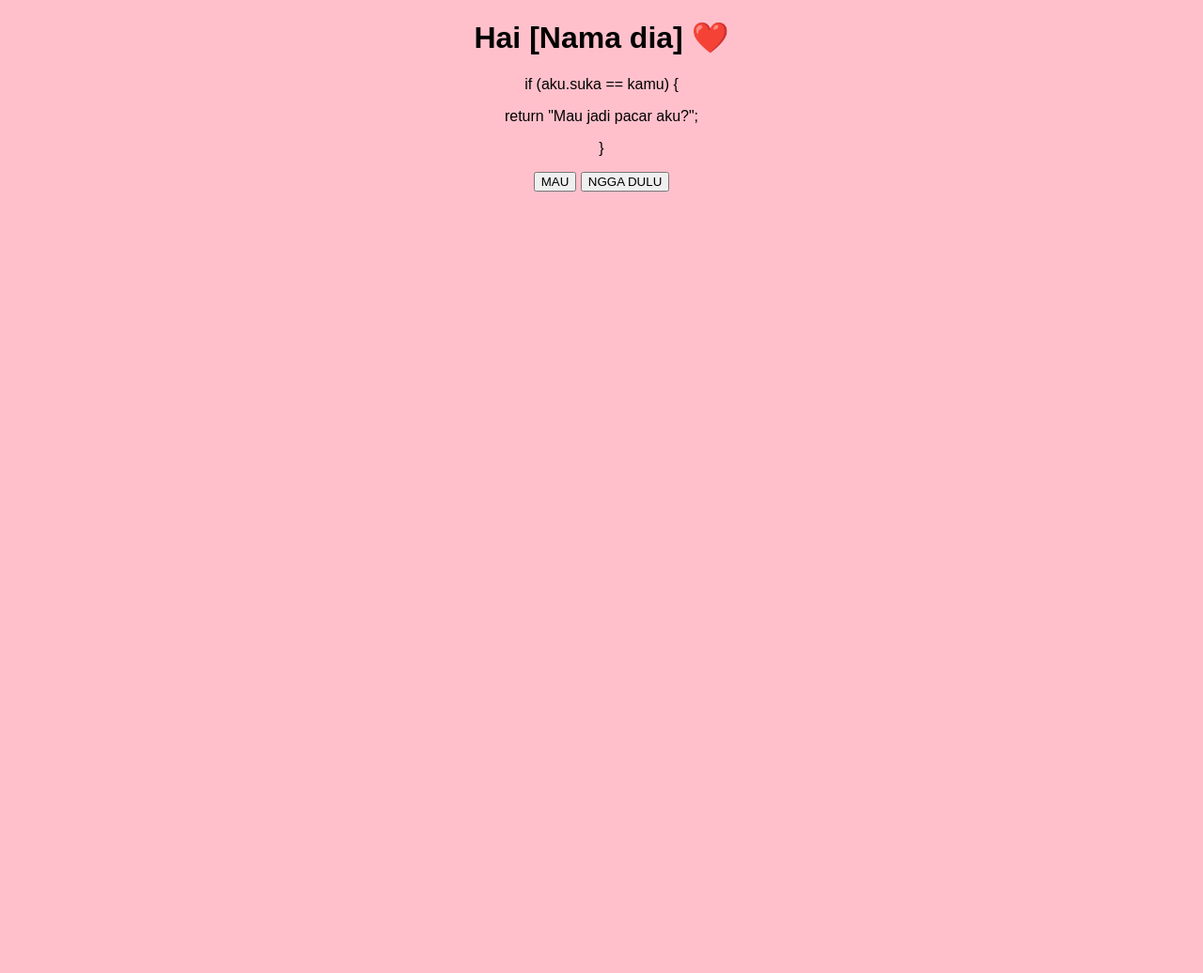
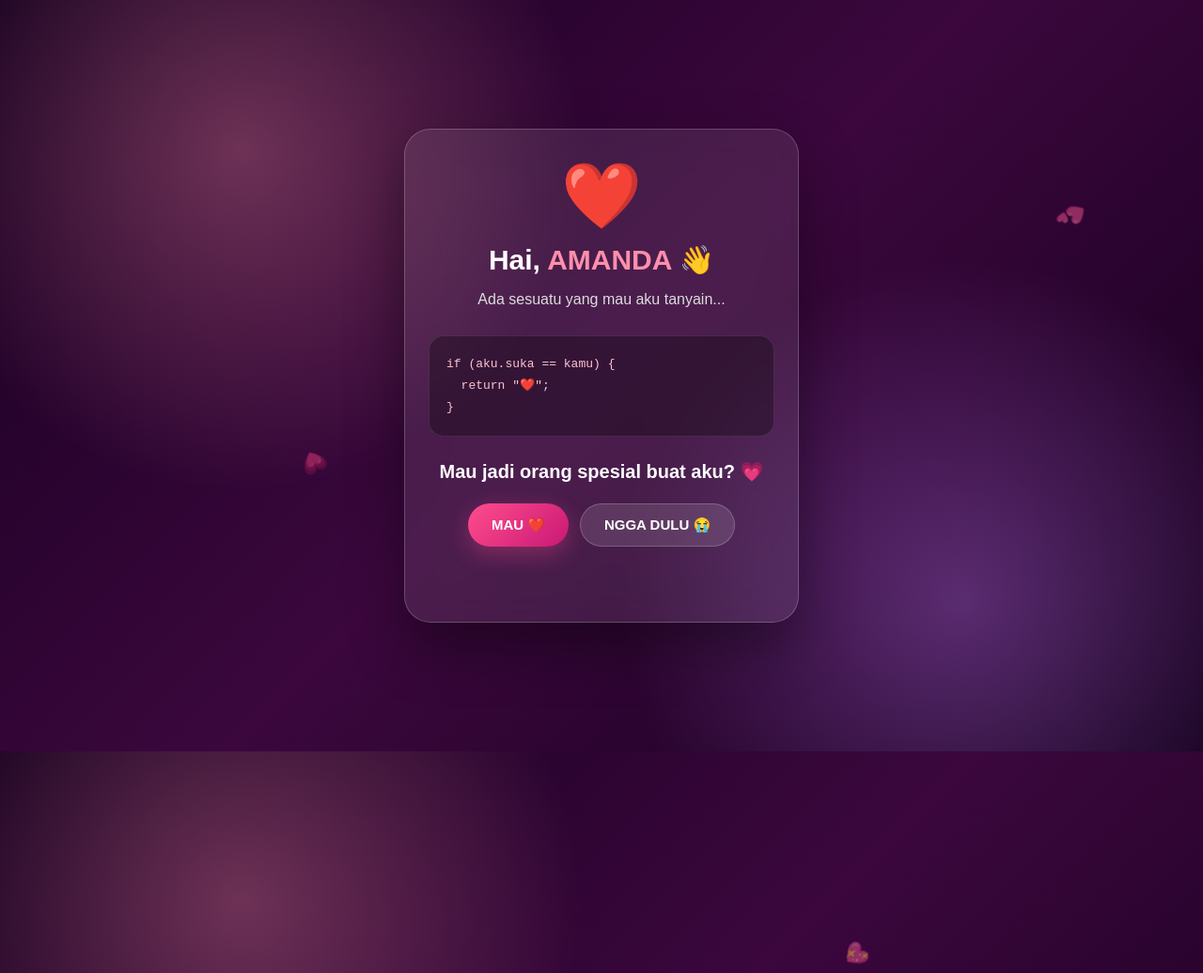
Before and after one commit to CimzxOfficial/HTML-nembak-cewe, a plain HTML site: page index.html in a window 1280 px wide. Shown: the whole page at 94% size. Before the commit the page ends 800 px from the top, so only its background shows below. Drawn offline with Linux system fonts and the light colour scheme.

Commit message:
Update index.html

```diff
--- a/index.html
+++ b/index.html
@@ -1,14 +1,208 @@
 <!DOCTYPE html>
-<html>
+<html lang="id">
 <head>
-  <title>For You</title>
+  <meta charset="UTF-8">
+  <meta name="viewport" content="width=device-width, initial-scale=1.0">
+  <title>For Amanda ❤️</title>
+
+  <style>
+    * {
+      box-sizing: border-box;
+      margin: 0;
+      padding: 0;
+    }
+
+    body {
+      min-height: 100vh;
+      display: flex;
+      justify-content: center;
+      align-items: center;
+      font-family: Arial, sans-serif;
+      overflow: hidden;
+      background:
+        radial-gradient(circle at 20% 20%, #ff8fab55, transparent 30%),
+        radial-gradient(circle at 80% 80%, #c77dff55, transparent 30%),
+        linear-gradient(135deg, #16001f, #3b073d, #14001c);
+      color: white;
+    }
+
+    .card {
+      width: 90%;
+      max-width: 420px;
+      padding: 35px 25px;
+      text-align: center;
+      border: 1px solid rgba(255,255,255,.2);
+      border-radius: 28px;
+      background: rgba(255,255,255,.09);
+      backdrop-filter: blur(20px);
+      box-shadow: 0 25px 60px rgba(0,0,0,.4);
+      animation: muncul 1s ease;
+    }
+
+    .heart {
+      font-size: 60px;
+      animation: denyut 1.4s infinite;
+      margin-bottom: 15px;
+    }
+
+    h1 {
+      font-size: 30px;
+      margin-bottom: 12px;
+    }
+
+    h1 span {
+      color: #ff8fab;
+    }
+
+    .subtitle {
+      color: #ddd;
+      margin-bottom: 25px;
+      line-height: 1.6;
+    }
+
+    .code-box {
+      text-align: left;
+      padding: 18px;
+      margin-bottom: 25px;
+      border-radius: 16px;
+      background: rgba(0,0,0,.3);
+      border: 1px solid rgba(255,255,255,.1);
+      font-family: monospace;
+      line-height: 1.8;
+      color: #ffc2d1;
+    }
+
+    .question {
+      font-size: 20px;
+      font-weight: bold;
+      margin-bottom: 22px;
+    }
+
+    .buttons {
+      display: flex;
+      justify-content: center;
+      gap: 12px;
+    }
+
+    button {
+      border: none;
+      padding: 13px 25px;
+      border-radius: 50px;
+      font-size: 15px;
+      font-weight: bold;
+      cursor: pointer;
+      transition: .3s;
+    }
+
+    .yes {
+      color: white;
+      background: linear-gradient(135deg, #ff4d8d, #c91875);
+      box-shadow: 0 8px 25px #ff4d8d55;
+    }
+
+    .no {
+      color: white;
+      background: rgba(255,255,255,.12);
+      border: 1px solid rgba(255,255,255,.2);
+    }
+
+    button:hover {
+      transform: translateY(-4px) scale(1.04);
+    }
+
+    .message {
+      margin-top: 20px;
+      min-height: 25px;
+      color: #ffb3c6;
+      font-weight: bold;
+    }
+
+    .floating {
+      position: absolute;
+      font-size: 22px;
+      opacity: .5;
+      animation: naik 7s linear infinite;
+    }
+
+    @keyframes muncul {
+      from {
+        opacity: 0;
+        transform: translateY(30px) scale(.95);
+      }
+      to {
+        opacity: 1;
+        transform: translateY(0) scale(1);
+      }
+    }
+
+    @keyframes denyut {
+      0%, 100% { transform: scale(1); }
+      50% { transform: scale(1.18); }
+    }
+
+    @keyframes naik {
+      from {
+        transform: translateY(110vh) rotate(0deg);
+      }
+      to {
+        transform: translateY(-120vh) rotate(360deg);
+      }
+    }
+  </style>
 </head>
-<body style="text-align:center; font-family:sans-serif; background:pink;">
-  <h1>Hai [Nama dia] ❤️</h1>
-  <p>if (aku.suka == kamu) {</p>
-  <p>  return "Mau jadi pacar aku?";</p>
-  <p>}</p>
-  <button onclick="alert('Yeyy aku seneng banget 🥳')">MAU</button>
-  <button onclick="alert('Gapapa... aku coba lagi besok 😔')">NGGA DULU</button>
+
+<body>
+
+  <div class="floating" style="left:10%; animation-delay:0s;">❤️</div>
+  <div class="floating" style="left:25%; animation-delay:2s;">💗</div>
+  <div class="floating" style="left:70%; animation-delay:4s;">💖</div>
+  <div class="floating" style="left:88%; animation-delay:1s;">💕</div>
+
+  <div class="card">
+
+    <div class="heart">❤️</div>
+
+    <h1>Hai, <span>AMANDA</span> 👋</h1>
+
+    <p class="subtitle">
+      Ada sesuatu yang mau aku tanyain...
+    </p>
+
+    <div class="code-box">
+      <div>if (aku.suka == kamu) {</div>
+      <div>&nbsp;&nbsp;return "❤️";</div>
+      <div>}</div>
+    </div>
+
+    <div class="question">
+      Mau jadi orang spesial buat aku? 💗
+    </div>
+
+    <div class="buttons">
+      <button class="yes" onclick="mau()">
+        MAU ❤️
+      </button>
+
+      <button class="no" onclick="ngga()">
+        NGGA DULU 😭
+      </button>
+    </div>
+
+    <div class="message" id="message"></div>
+
+  </div>
+
+  <script>
+    function mau() {
+      document.getElementById("message").innerHTML =
+        "Yeyy! Seneng banget 🥳❤️";
+    }
+
+    function ngga() {
+      document.getElementById("message").innerHTML =
+        "Hehe, gapapa kok 😭💗";
+    }
+  </script>
+
 </body>
 </html>
```
